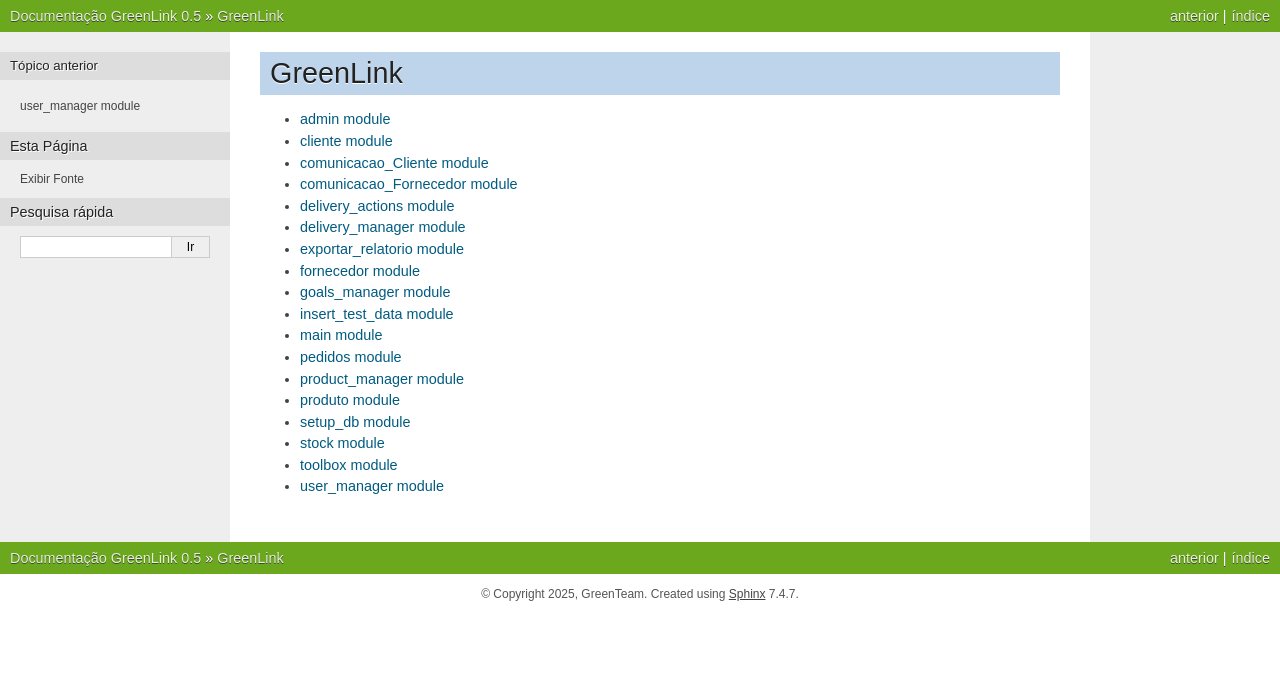
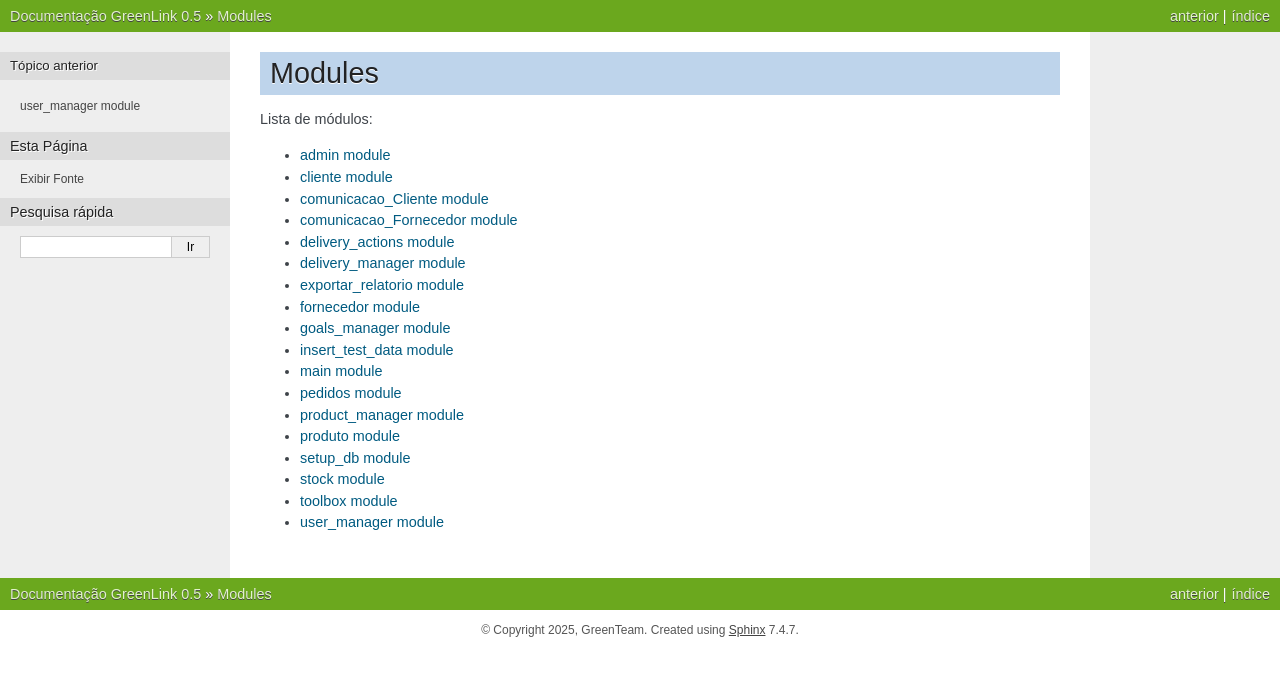
Before and after one commit to kampello/GreenLink, a Sphinx documentation site: the page built from docs/source/modules.rst, in a window 1280 px wide. Shown: the top 676 px of the page. Built offline with Sphinx 7.4.7, drawn with Linux system fonts in a browser that asks for light colours.

Commit message:
Atualização da documentação 0.5

```diff
--- a/docs/source/modules.rst
+++ b/docs/source/modules.rst
@@ -1,8 +1,9 @@
-GreenLink
-=========
+Modules
+=======
 
 .. toctree::
-   :maxdepth: 4
+   :maxdepth: 2
+   :caption: Lista de módulos:
 
    admin
    cliente
```
Also changed, not shown: 11 other files.
